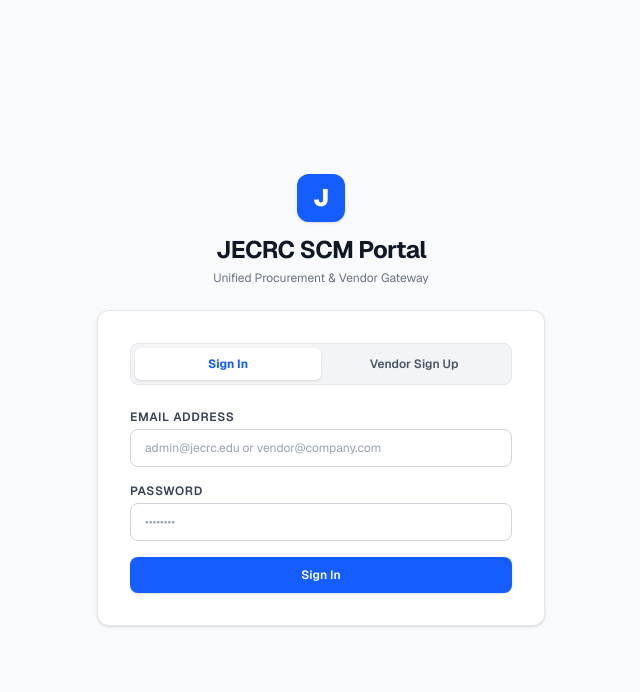
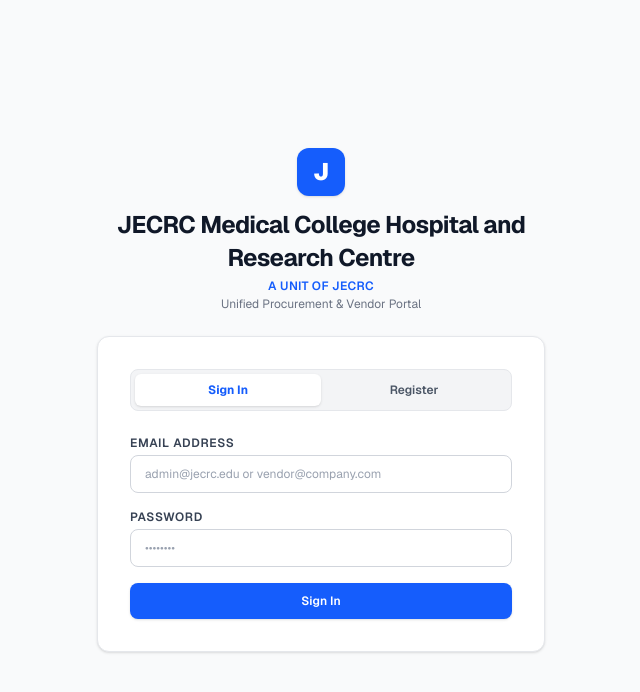
Before and after one commit to yuvraj707sharma/srm, a Next.js app in the folder frontend/: page /srm/login in a window 1280 px wide. Shown: the top 692 px of the page, without its empty margins (319-959 px from the left). Built offline with nearby package versions, Linux system fonts and the light colour scheme.

Commit message:
feat(branding): change name to JECRC Medical College Hospital and Research Centre (A Unit of JECRC) and rename sign up to register

```diff
--- a/frontend/src/app/admin/layout.tsx
+++ b/frontend/src/app/admin/layout.tsx
@@ -90,9 +90,9 @@
                 <path strokeLinecap="round" strokeLinejoin="round" strokeWidth="2.5" d="M13 10V3L4 14h7v7l9-11h-7z" />
               </svg>
             </div>
-            <div>
-              <span className="text-white font-bold text-base tracking-tight block">JECRC Tender</span>
-              <span className="text-[10px] uppercase tracking-widest text-blue-400 font-semibold block -mt-1">Admin Console</span>
+            <div className="min-w-0">
+              <span className="text-white font-bold text-xs leading-tight tracking-tight block">JECRC Medical College Hospital &amp; Research Centre</span>
+              <span className="text-[10px] text-blue-400 font-semibold block">A Unit of JECRC • Admin Console</span>
             </div>
           </div>
         </div>
--- a/frontend/src/app/admin/page.tsx
+++ b/frontend/src/app/admin/page.tsx
@@ -283,7 +283,7 @@
               <path strokeLinecap="round" strokeLinejoin="round" strokeWidth="1.5" d="M19 21V5a2 2 0 00-2-2H7a2 2 0 00-2 2v16m14 0h2m-2 0h-5m-9 0H3m2 0h5M9 7h1m-1 4h1m4-4h1m-1 4h1m-5 10v-5a1 1 0 011-1h2a1 1 0 011 1v5m-4 0h4" />
             </svg>
             <p className="text-sm font-semibold text-slate-700">No vendor registrations found</p>
-            <p className="text-xs text-slate-400 mt-1">Vendors will appear here as soon as they sign up and submit their details.</p>
+            <p className="text-xs text-slate-400 mt-1">Vendors will appear here as soon as they register and submit their details.</p>
           </div>
         ) : (
           <div className="overflow-x-auto">
--- a/frontend/src/app/layout.tsx
+++ b/frontend/src/app/layout.tsx
@@ -13,8 +13,8 @@
 });
 
 export const metadata: Metadata = {
-  title: "Create Next App",
-  description: "Generated by create next app",
+  title: "JECRC Medical College Hospital & Research Centre (A Unit of JECRC)",
+  description: "Unified Procurement & Vendor Portal - JECRC Medical College Hospital and Research Centre, a unit of JECRC",
 };
 
 import { AuthProvider } from "../../lib/auth/AuthContext";
--- a/frontend/src/app/login/page.tsx
+++ b/frontend/src/app/login/page.tsx
@@ -184,15 +184,18 @@
     <div className="min-h-screen bg-gray-50 text-gray-900 flex flex-col justify-center items-center py-12 px-4 sm:px-6 lg:px-8 font-sans">
 
       {/* Brand Header */}
-      <div className="sm:mx-auto sm:w-full sm:max-w-md text-center mb-6">
+      <div className="sm:mx-auto sm:w-full sm:max-w-lg text-center mb-6">
         <div className="inline-flex items-center justify-center w-12 h-12 rounded-xl bg-blue-600 shadow-sm mb-3">
           <span className="text-2xl font-black text-white">J</span>
         </div>
-        <h2 className="text-2xl font-bold tracking-tight text-gray-900">
-          JECRC SCM Portal
+        <h2 className="text-xl sm:text-2xl font-bold tracking-tight text-gray-900 leading-snug">
+          JECRC Medical College Hospital and Research Centre
         </h2>
-        <p className="mt-1 text-xs text-gray-500">
-          Unified Procurement & Vendor Gateway
+        <p className="mt-1 text-xs font-semibold text-blue-600 tracking-wide uppercase">
+          A Unit of JECRC
+        </p>
+        <p className="text-xs text-gray-500 mt-0.5">
+          Unified Procurement &amp; Vendor Portal
         </p>
       </div>
 
@@ -222,7 +225,7 @@
                     : "text-gray-600 hover:text-gray-900"
                 }`}
               >
-                Vendor Sign Up
+                Register
               </button>
             </div>
           )}
@@ -309,7 +312,7 @@
                   onClick={() => { setOtpSent(false); setMode("register"); setError(null); }}
                   className="text-gray-500 hover:text-gray-700"
                 >
-                  ← Back to Sign Up
+                  ← Back to Register
                 </button>
               </div>
             </form>
@@ -367,7 +370,7 @@
                     <div className="font-bold flex items-center gap-1.5 text-blue-950 mb-1">
                       <span>📩</span> Received an Empanelment Email?
                     </div>
-                    Sign up with your official work email. After email OTP verification, you will fill out the 5 pre-qualification evaluation criteria (Projects &gt;300 beds, 3-year turnover, high-value projects, Rajasthan service base, and FY 2024-25 balance sheet) for committee scoring.
+                    Register with your official work email. After email OTP verification, you will fill out the 5 pre-qualification evaluation criteria (Projects &gt;300 beds, 3-year turnover, high-value projects, Rajasthan service base, and FY 2024-25 balance sheet) for committee scoring.
                   </div>
                   <div>
                     <label className="block text-xs font-semibold text-gray-700 uppercase tracking-wider mb-1">
--- a/frontend/src/app/page.tsx
+++ b/frontend/src/app/page.tsx
@@ -22,7 +22,7 @@
 
   return (
     <div className="min-h-screen flex items-center justify-center bg-gray-50">
-      <div className="text-gray-500">Loading JECRC SCM...</div>
+      <div className="text-gray-500 font-medium text-sm">Loading JECRC Medical College Hospital &amp; Research Centre...</div>
     </div>
   );
 }
--- a/frontend/src/app/vendor/catalogs/page.tsx
+++ b/frontend/src/app/vendor/catalogs/page.tsx
@@ -170,10 +170,12 @@
           <div className="flex justify-between h-16 items-center">
             <div className="flex items-center space-x-6">
               <Link href={profile?.status === "APPROVED" ? "/vendor/dashboard" : "/vendor/profile"} className="flex items-center space-x-2.5">
-                <div className="bg-blue-600 text-white font-bold text-lg px-2.5 py-1 rounded-lg">J</div>
-                <div>
-                  <span className="font-bold text-gray-900 tracking-tight text-base block">JECRC SCM</span>
-                  <span className="text-[10px] text-gray-500 block -mt-1">Vendor Portal</span>
+                <div className="bg-blue-600 text-white font-bold text-lg px-2.5 py-1 rounded-lg shrink-0">J</div>
+                <div className="min-w-0">
+                  <span className="font-bold text-gray-900 tracking-tight text-xs sm:text-sm block leading-tight">
+                    JECRC Medical College Hospital &amp; Research Centre
+                  </span>
+                  <span className="text-[10px] text-gray-500 block font-medium">A Unit of JECRC • Vendor Portal</span>
                 </div>
               </Link>
 
--- a/frontend/src/app/vendor/dashboard/page.tsx
+++ b/frontend/src/app/vendor/dashboard/page.tsx
@@ -83,10 +83,12 @@
           <div className="flex justify-between h-16 items-center">
             <div className="flex items-center space-x-6">
               <Link href="/vendor/dashboard" className="flex items-center space-x-2.5">
-                <div className="bg-blue-600 text-white font-bold text-lg px-2.5 py-1 rounded-lg">J</div>
-                <div>
-                  <span className="font-bold text-gray-900 tracking-tight text-base block">JECRC SCM</span>
-                  <span className="text-[10px] text-gray-500 block -mt-1">Vendor Portal</span>
+                <div className="bg-blue-600 text-white font-bold text-lg px-2.5 py-1 rounded-lg shrink-0">J</div>
+                <div className="min-w-0">
+                  <span className="font-bold text-gray-900 tracking-tight text-xs sm:text-sm block leading-tight">
+                    JECRC Medical College Hospital &amp; Research Centre
+                  </span>
+                  <span className="text-[10px] text-gray-500 block font-medium">A Unit of JECRC • Vendor Portal</span>
                 </div>
               </Link>
 
--- a/frontend/src/app/vendor/documents/page.tsx
+++ b/frontend/src/app/vendor/documents/page.tsx
@@ -119,10 +119,12 @@
           <div className="flex justify-between h-16 items-center">
             <div className="flex items-center space-x-6">
               <Link href="/vendor/dashboard" className="flex items-center space-x-2.5">
-                <div className="bg-blue-600 text-white font-bold text-lg px-2.5 py-1 rounded-lg">J</div>
-                <div>
-                  <span className="font-bold text-gray-900 tracking-tight text-base block">JECRC SCM</span>
-                  <span className="text-[10px] text-gray-500 block -mt-1">Vendor Portal</span>
+                <div className="bg-blue-600 text-white font-bold text-lg px-2.5 py-1 rounded-lg shrink-0">J</div>
+                <div className="min-w-0">
+                  <span className="font-bold text-gray-900 tracking-tight text-xs sm:text-sm block leading-tight">
+                    JECRC Medical College Hospital &amp; Research Centre
+                  </span>
+                  <span className="text-[10px] text-gray-500 block font-medium">A Unit of JECRC • Vendor Portal</span>
                 </div>
               </Link>
 
--- a/frontend/src/app/vendor/profile/page.tsx
+++ b/frontend/src/app/vendor/profile/page.tsx
@@ -671,10 +671,12 @@
           <div className="flex justify-between h-16 items-center">
             <div className="flex items-center space-x-6">
               <Link href={profile?.status === "APPROVED" ? "/vendor/dashboard" : "/vendor/profile"} className="flex items-center space-x-2.5">
-                <div className="bg-blue-600 text-white font-bold text-lg px-2.5 py-1 rounded-lg">J</div>
-                <div>
-                  <span className="font-bold text-gray-900 tracking-tight text-base block">JECRC SCM</span>
-                  <span className="text-[10px] text-gray-500 block -mt-1">Vendor Portal</span>
+                <div className="bg-blue-600 text-white font-bold text-lg px-2.5 py-1 rounded-lg shrink-0">J</div>
+                <div className="min-w-0">
+                  <span className="font-bold text-gray-900 tracking-tight text-xs sm:text-sm block leading-tight">
+                    JECRC Medical College Hospital &amp; Research Centre
+                  </span>
+                  <span className="text-[10px] text-gray-500 block font-medium">A Unit of JECRC • Vendor Portal</span>
                 </div>
               </Link>
 
--- a/frontend/src/app/vendor/questionnaires/page.tsx
+++ b/frontend/src/app/vendor/questionnaires/page.tsx
@@ -190,7 +190,7 @@
         <div className="max-w-7xl mx-auto px-4 sm:px-6 lg:px-8">
           <div className="flex justify-between h-16">
             <div className="flex items-center space-x-8">
-              <span className="font-bold text-lg text-blue-600">JECRC SCM Vendor Portal</span>
+              <span className="font-bold text-sm sm:text-base text-blue-600">JECRC Medical College Hospital &amp; Research Centre <span className="text-xs text-gray-500 font-normal">(A Unit of JECRC)</span></span>
               <Link href="/vendor/dashboard" className="text-gray-500 hover:text-gray-700 px-1 pt-1 text-sm">
                 Dashboard
               </Link>
--- a/frontend/src/app/vendor/recommendations/page.tsx
+++ b/frontend/src/app/vendor/recommendations/page.tsx
@@ -88,10 +88,12 @@
           <div className="flex justify-between h-16 items-center">
             <div className="flex items-center space-x-6">
               <Link href={profile?.status === "APPROVED" ? "/vendor/dashboard" : "/vendor/profile"} className="flex items-center space-x-2.5">
-                <div className="bg-blue-600 text-white font-bold text-lg px-2.5 py-1 rounded-lg">J</div>
-                <div>
-                  <span className="font-bold text-gray-900 tracking-tight text-base block">JECRC SCM</span>
-                  <span className="text-[10px] text-gray-500 block -mt-1">Vendor Portal</span>
+                <div className="bg-blue-600 text-white font-bold text-lg px-2.5 py-1 rounded-lg shrink-0">J</div>
+                <div className="min-w-0">
+                  <span className="font-bold text-gray-900 tracking-tight text-xs sm:text-sm block leading-tight">
+                    JECRC Medical College Hospital &amp; Research Centre
+                  </span>
+                  <span className="text-[10px] text-gray-500 block font-medium">A Unit of JECRC • Vendor Portal</span>
                 </div>
               </Link>
 
--- a/frontend/src/app/vendor/search/page.tsx
+++ b/frontend/src/app/vendor/search/page.tsx
@@ -78,10 +78,12 @@
           <div className="flex justify-between h-16 items-center">
             <div className="flex items-center space-x-6">
               <Link href={profile?.status === "APPROVED" ? "/vendor/dashboard" : "/vendor/profile"} className="flex items-center space-x-2.5">
-                <div className="bg-blue-600 text-white font-bold text-lg px-2.5 py-1 rounded-lg">J</div>
-                <div>
-                  <span className="font-bold text-gray-900 tracking-tight text-base block">JECRC SCM</span>
-                  <span className="text-[10px] text-gray-500 block -mt-1">Vendor Portal</span>
+                <div className="bg-blue-600 text-white font-bold text-lg px-2.5 py-1 rounded-lg shrink-0">J</div>
+                <div className="min-w-0">
+                  <span className="font-bold text-gray-900 tracking-tight text-xs sm:text-sm block leading-tight">
+                    JECRC Medical College Hospital &amp; Research Centre
+                  </span>
+                  <span className="text-[10px] text-gray-500 block font-medium">A Unit of JECRC • Vendor Portal</span>
                 </div>
               </Link>
 
```
Also changed, not shown: 2 other files (tests, documents, lock files or other folders).
